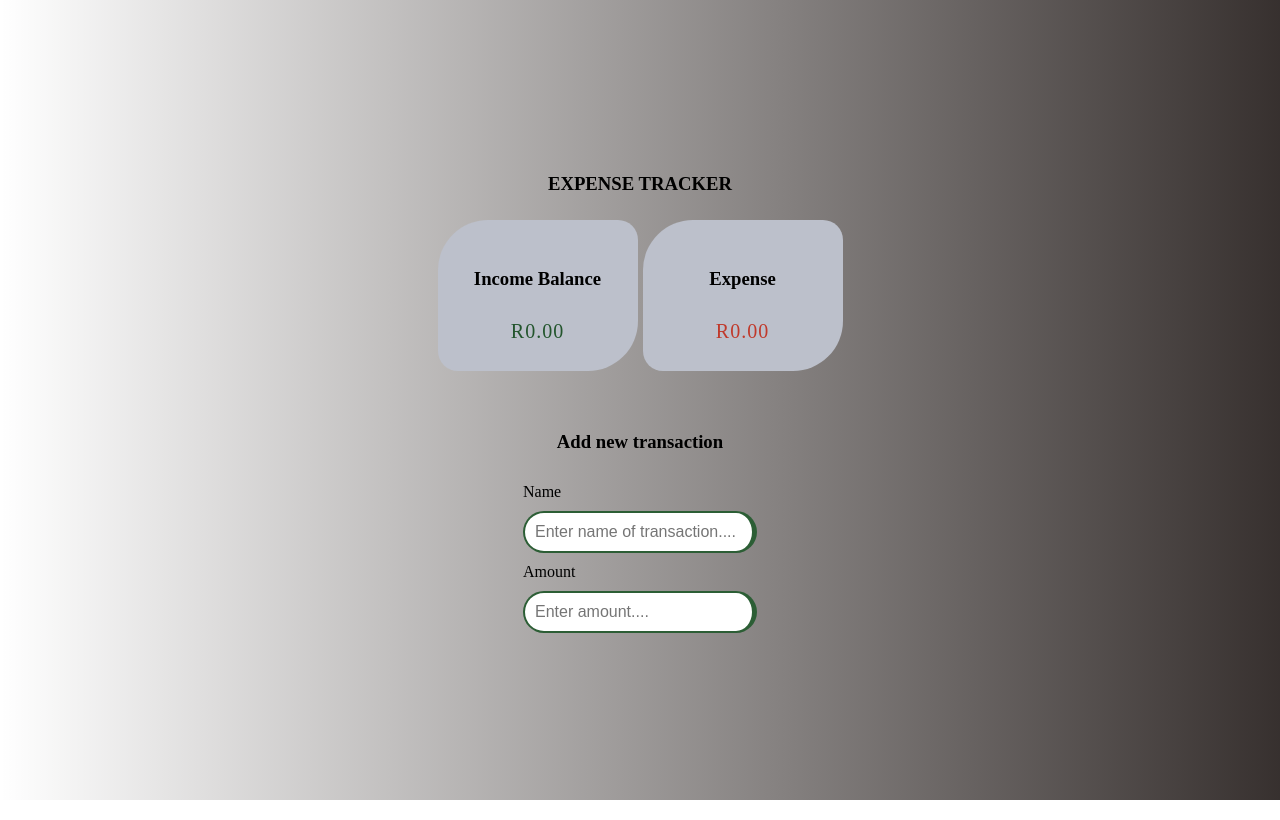
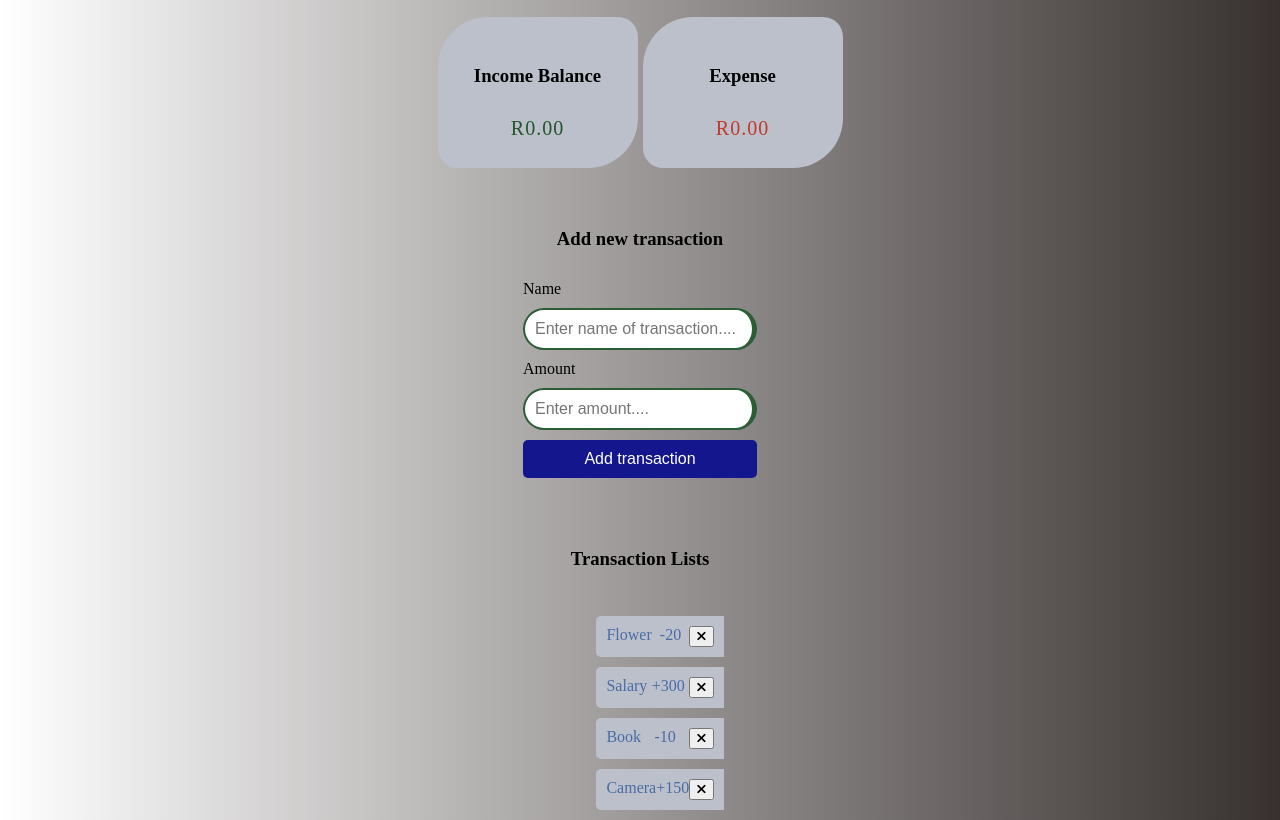
Before and after one commit to Asanda23/Expense_Tracker_Teams_D, a plain HTML site: page index.html in a window 1280 px wide. Drawn offline with Linux system fonts and the light colour scheme.

Commit message:
button and list of transaction for expense and income

```diff
--- a/index.html
+++ b/index.html
@@ -43,9 +43,16 @@
 
     <div class="form-control">
       <label for="text">Amount</label>
-      <input type="text" id="text" placeholder="Enter amount....">
+      <input type="number" id="amount" placeholder="Enter amount....">
     </div>
+    <button class="btn">Add transaction</button>
   </form>
+
+  <h3>Transaction Lists</h3>
+
+  <ul id="list" class="list">
+    <!-- list of income and expense -->
+  </ul>
 
   <!-- <i class="fa fa-pie-chart" aria-hidden="true"></i>
   <h1>Expense Tracker </h1>
```
